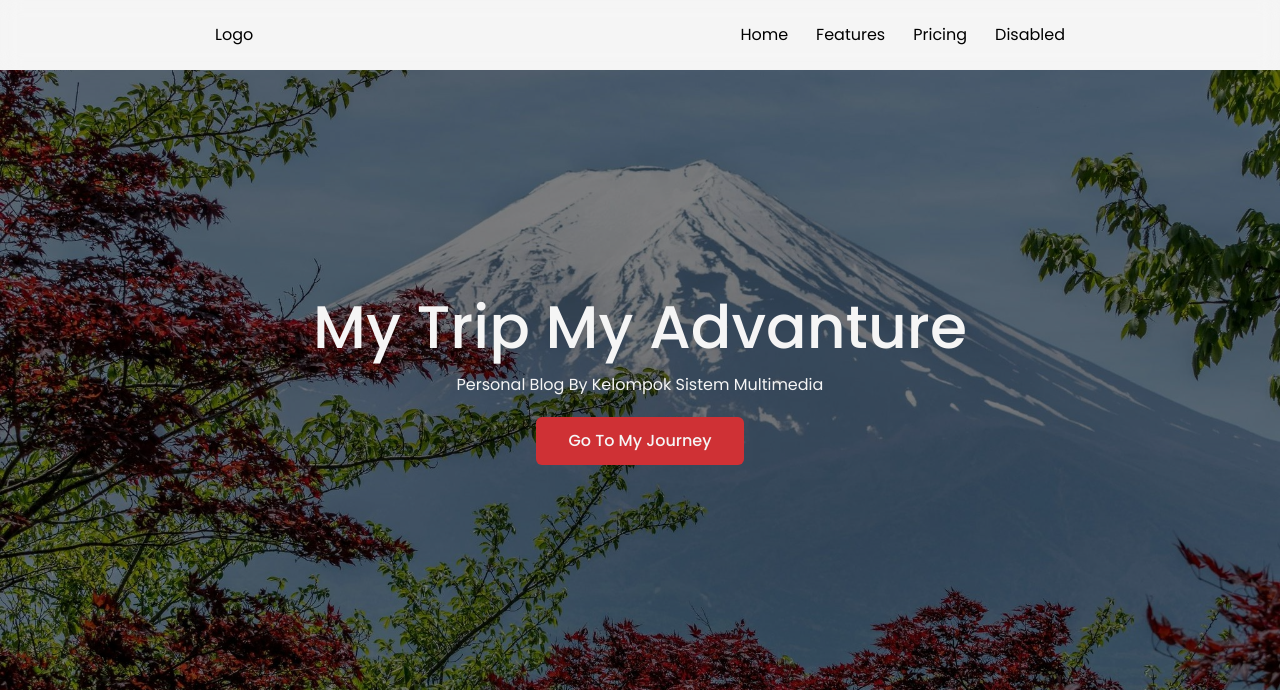
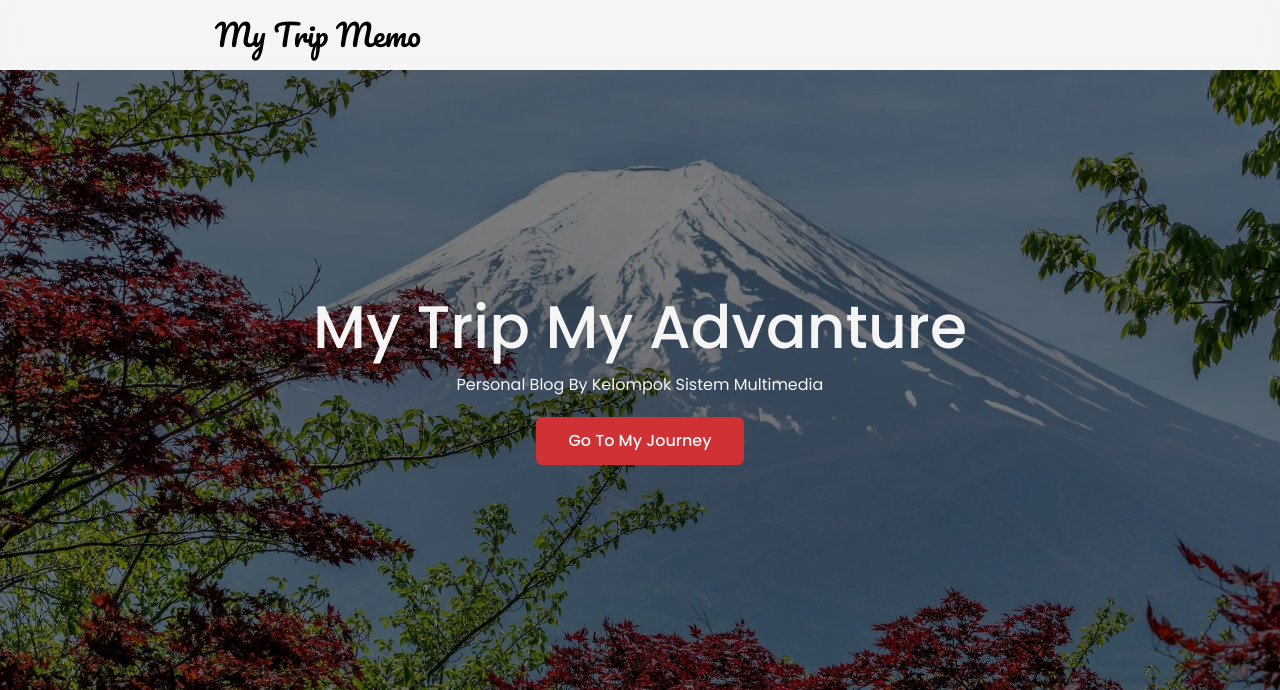
Before and after one commit to calvindany/my-trip-memo, a CodeIgniter 4 app: the page made by app/Views/users/home.php in a window 1280 px wide. Shown: the top 690 px of the page. Run offline with PHP 8.4 and a stand-in for CodeIgniter, Linux system fonts and the light colour scheme; the template is opened without the code that fills it, so the values that code supplies are empty; some libraries are stand-ins or nearby versions.

Commit message:
fixed: user navbar improvement

```diff
--- a/app/Views/layout/template.php
+++ b/app/Views/layout/template.php
@@ -9,9 +9,13 @@
 
     <!-- Google Font Poppins -->
     <link
-      href="https://fonts.googleapis.com/css2?family=Inter:wght@100..900&family=Poppins:wght@400;500;600&display=swap"
-      rel="stylesheet"
+    href="https://fonts.googleapis.com/css2?family=Inter:wght@100..900&family=Poppins:wght@400;500;600&display=swap"
+    rel="stylesheet"
     />
+
+    <!-- Google Font Pacifico -->
+    <link href="https://fonts.googleapis.com/css2?family=Inter:wght@100..900&family=Pacifico&family=Poppins:wght@400;600&display=swap" rel="stylesheet">
+
 
      <!-- Font Awesome -->
      <link href="https://cdnjs.cloudflare.com/ajax/libs/font-awesome/6.0.0-beta3/css/all.min.css" rel="stylesheet">
@@ -45,12 +49,14 @@
 
     <!-- Tailwind -->
     <script src="https://cdn.tailwindcss.com"></script>
+
     <script>
       tailwind.config = {
         theme: {
           extend: {
             fontFamily: {
               poppins: ["Poppins", "sans-serif"],
+              pasifico: ["Pacifico", "sans-serif"],
             },
             colors: {
               redblood: "#CF3135",
@@ -68,13 +74,7 @@
       class="nav custom-container fixed top-0 z-[100] w-full min-h-[70px] bg-transparent"
     >
       <div class="custom-content flex justify-between items-center">
-        <a class="navbar-brand" href="#">Logo</a>
-        <div class="navbar-nav flex justify-end gap-7">
-          <a class="nav-link active" aria-current="page" href="#">Home</a>
-          <a class="nav-link" href="#">Features</a>
-          <a class="nav-link" href="#">Pricing</a>
-          <a class="nav-link">Disabled</a>
-        </div>
+        <a class="navbar-brand font-pasifico text-3xl" href="/">My Trip Memo</a>
       </div>
     </nav>
 
```
